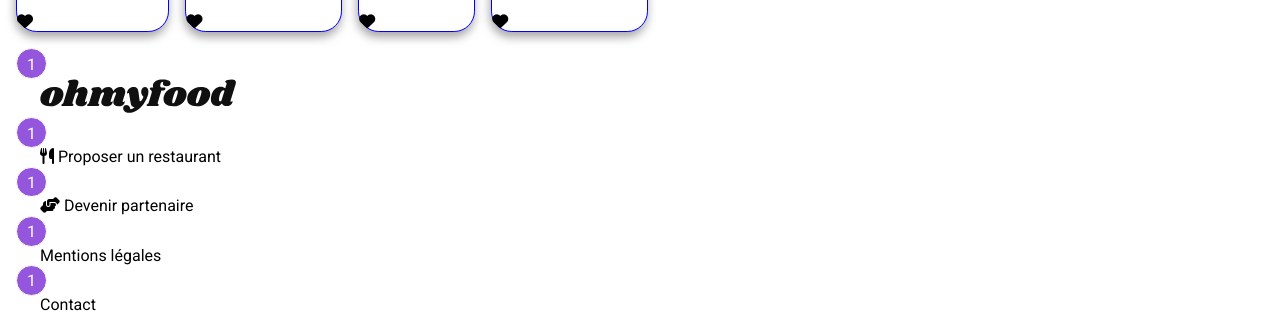
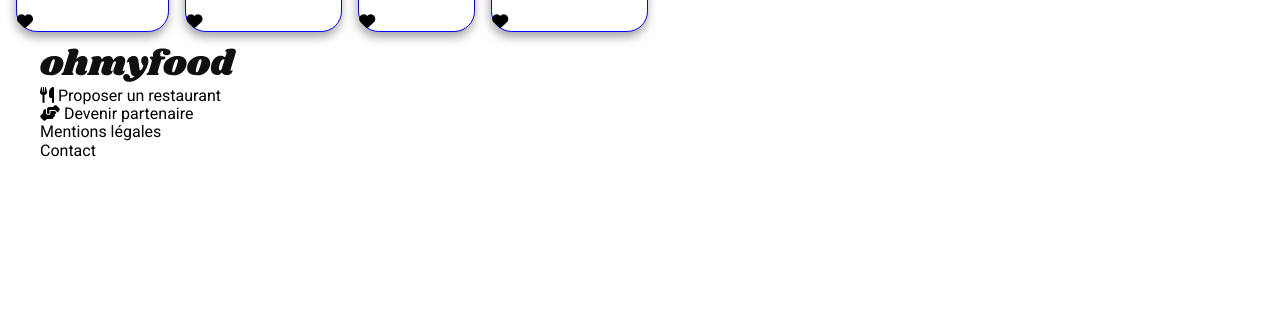
Before and after one commit to Chaimaa-as/Chaimaa-as.github.io, a website: page index.html in a window 1280 px wide. Shown: the part 721-1051 px from the top of the page. After the commit the page ends 897 px from the top, so only its background shows below. Drawn offline with Linux system fonts and the light colour scheme; a web font is replaced by a local one.

Commit message:
steps formulaire

```diff
--- a/style.scss
+++ b/style.scss
@@ -101,7 +101,7 @@ header{
     gap:0.6rem;
 }
 
-li::before{
+.research_steps li::before{
     counter-increment: section;
     content: counters(section,".") " ";
     /* etape2 : On incrémente le compteur section */
```
Also changed, not shown: style.css.
